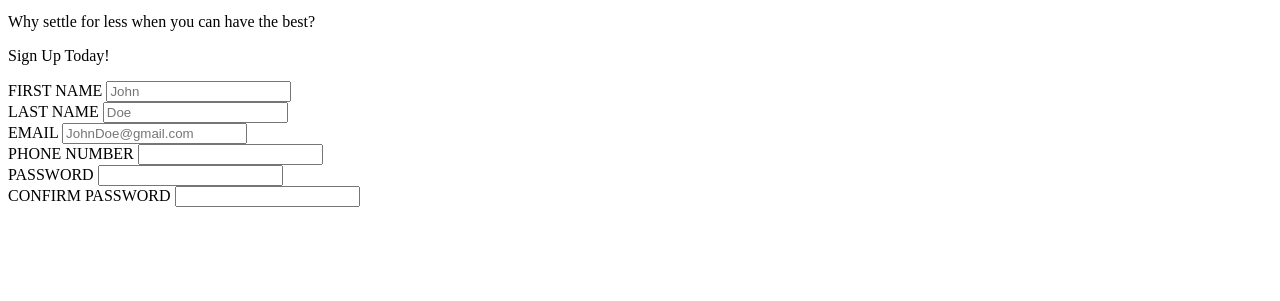
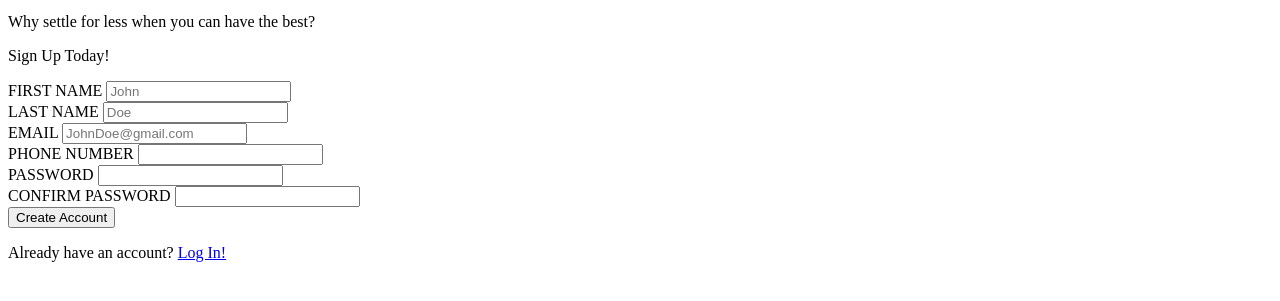
Before and after one commit to Accellerant/Refresher-SignUp_Form, a plain HTML site: page index.html in a window 1280 px wide. Shown: the part 119-420 px from the top of the page. Drawn offline with Linux system fonts and the light colour scheme.

Commit message:
Added Submit & Log In

```diff
--- a/index.html
+++ b/index.html
@@ -60,7 +60,11 @@
                 </div>
             </div>
         </form>
+    </div>
 
+    <div>
+        <button>Create Account</button>
+        <p>Already have an account? <a href="https://www.youtube.com/watch?v=9Aio5MadFUY" target="_blank">Log In!</a></p>
     </div>
 
 
```
Also changed, not shown: 1 other file.
